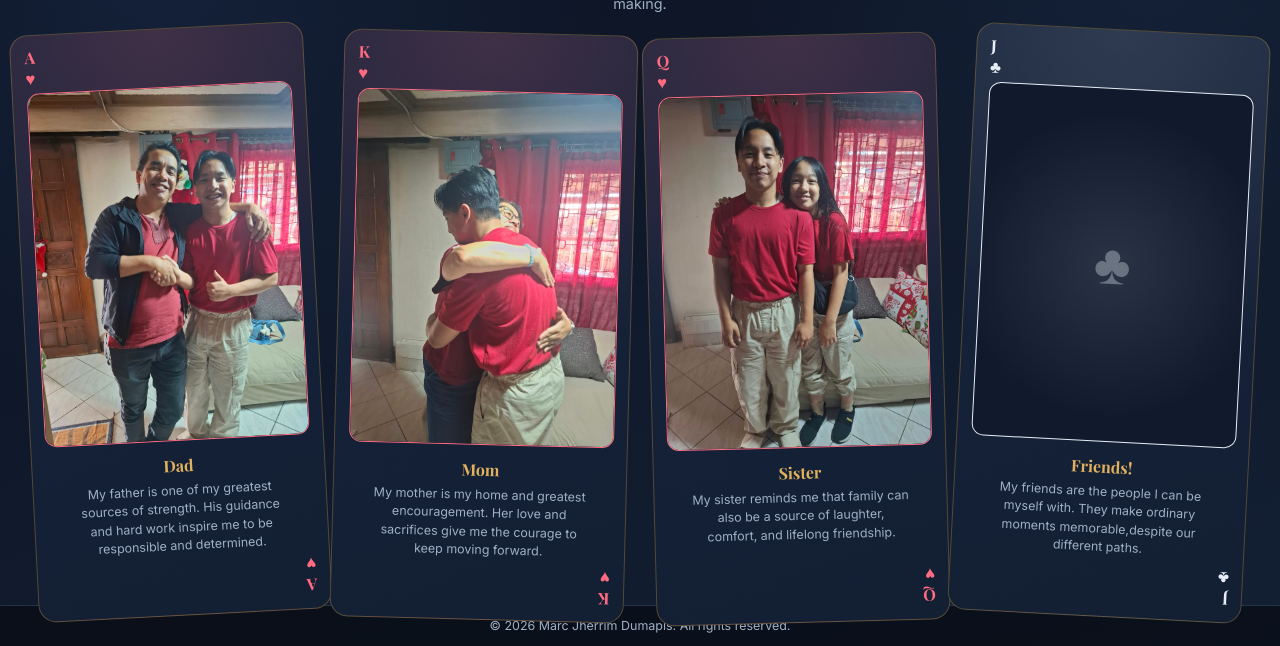
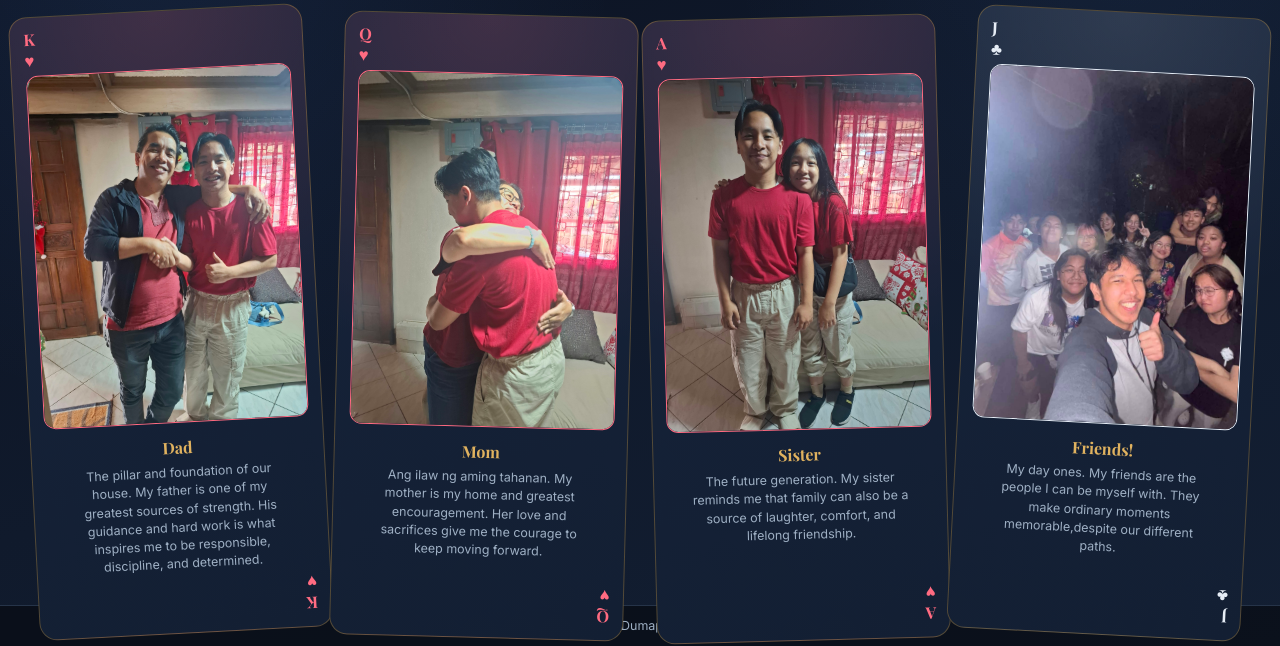
Before and after one commit to mjjgd/mjd, a plain HTML site: page family.html in a window 1280 px wide. Shown: the part 154-800 px from the top of the page. Drawn offline with nearby package versions, Linux system fonts and the light colour scheme.

Commit message:
Update family.html

```diff
--- a/family.html
+++ b/family.html
@@ -47,7 +47,7 @@
 
             <article class="heart-card">
                 <div class="heart-corner top">
-                    <span>A</span>
+                    <span>K</span>
                     <span class="suit">♥</span>
                 </div>
 
@@ -58,34 +58,10 @@
                 <div class="heart-content">
                     <h3>Dad</h3>
                     <p>
+                        The pillar and foundation of our house.
                         My father is one of my greatest sources of strength.
-                        His guidance and hard work inspire me to be
-                        responsible and determined.
-                    </p>
-                </div>
-
-                <div class="heart-corner bottom">
-                    <span>A</span>
-                    <span class="suit">♥</span>
-                </div>
-            </article>
-
-            <article class="heart-card">
-                <div class="heart-corner top">
-                    <span>K</span>
-                    <span class="suit">♥</span>
-                </div>
-
-                <div class="heart-photo">
-                    <img src="mom.jfif" alt="Photo of MJ with his mom" onerror="this.style.display='none'">
-                </div>
-
-                <div class="heart-content">
-                    <h3>Mom</h3>
-                    <p>
-                        My mother is my home and greatest encouragement.
-                        Her love and sacrifices give me the courage to keep
-                        moving forward.
+                        His guidance and hard work is what inspires me to be
+                        responsible, discipline, and determined.
                     </p>
                 </div>
 
@@ -102,19 +78,46 @@
                 </div>
 
                 <div class="heart-photo">
+                    <img src="mom.jfif" alt="Photo of MJ with his mom" onerror="this.style.display='none'">
+                </div>
+
+                <div class="heart-content">
+                    <h3>Mom</h3>
+                    <p>
+                        Ang ilaw ng aming tahanan.
+                        My mother is my home and greatest encouragement.
+                        Her love and sacrifices give me the courage to keep
+                        moving forward.
+                    </p>
+                </div>
+
+                <div class="heart-corner bottom">
+                    <span>Q</span>
+                    <span class="suit">♥</span>
+                </div>
+            </article>
+
+            <article class="heart-card">
+                <div class="heart-corner top">
+                    <span>A</span>
+                    <span class="suit">♥</span>
+                </div>
+
+                <div class="heart-photo">
                     <img src="sister.jfif" alt="Photo of MJ with his sister" onerror="this.style.display='none'">
                 </div>
 
                 <div class="heart-content">
                     <h3>Sister</h3>
                     <p>
+                        The future generation.
                         My sister reminds me that family can also be a source
                         of laughter, comfort, and lifelong friendship.
                     </p>
                 </div>
 
                 <div class="heart-corner bottom">
-                    <span>Q</span>
+                    <span>A</span>
                     <span class="suit">♥</span>
                 </div>
             </article>
@@ -126,12 +129,13 @@
                 </div>
 
                 <div class="heart-photo">
-                    <img src="friends.jfif" alt="Photo of MJ with his friends, Tyty" onerror="this.style.display='none'">
+                    <img src="tyty.jfif" alt="Photo of MJ with his friends, Tyty" onerror="this.style.display='none'">
                 </div>
 
                 <div class="heart-content">
                     <h3>Friends!</h3>
                     <p>
+                        My day ones.
                         My friends are the people I can be myself with. They
                         make ordinary moments memorable,despite our different paths.
                     </p>
```
